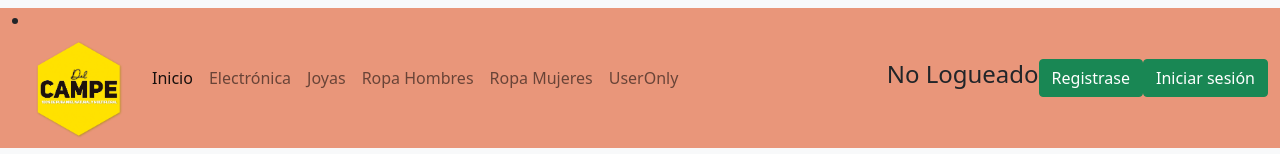
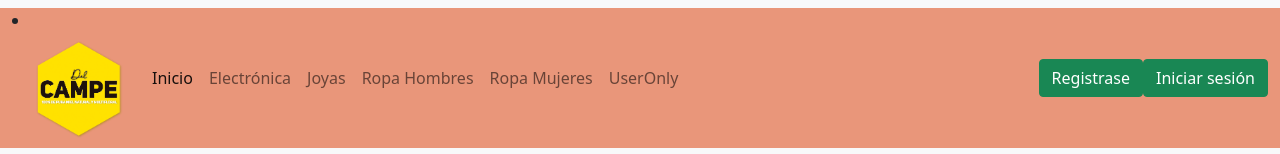
Before and after one commit to Jose-ph/tienda_basualdo, a React (Create React App) app: page /item/1 in a window 1280 px wide. Shown: the top 154 px of the page. Built offline with nearby package versions, Linux system fonts and the light colour scheme; no server answers; the database is empty.

Commit message:
Update NavBar.js

```diff
--- a/src/components/Navbar/NavBar.js
+++ b/src/components/Navbar/NavBar.js
@@ -64,7 +64,7 @@ function Navbar() {
          :
 
          <>
-         <h4> No Logueado</h4>
+
          <button className="btn btn-success" type="button" onClick={goSignUp} >Registrase</button>
          <button className="btn btn-success" type="button" onClick={goLogIn} >Iniciar sesión</button>
          </>
```
